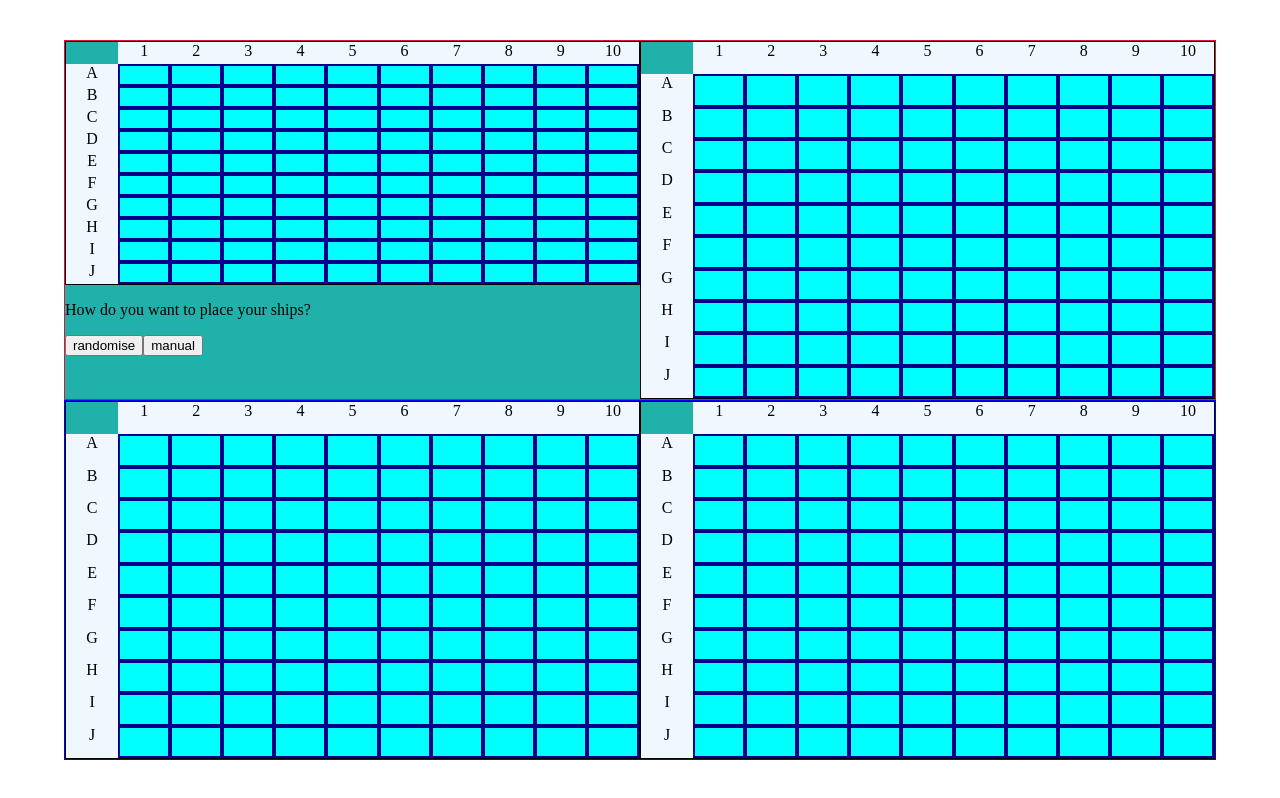
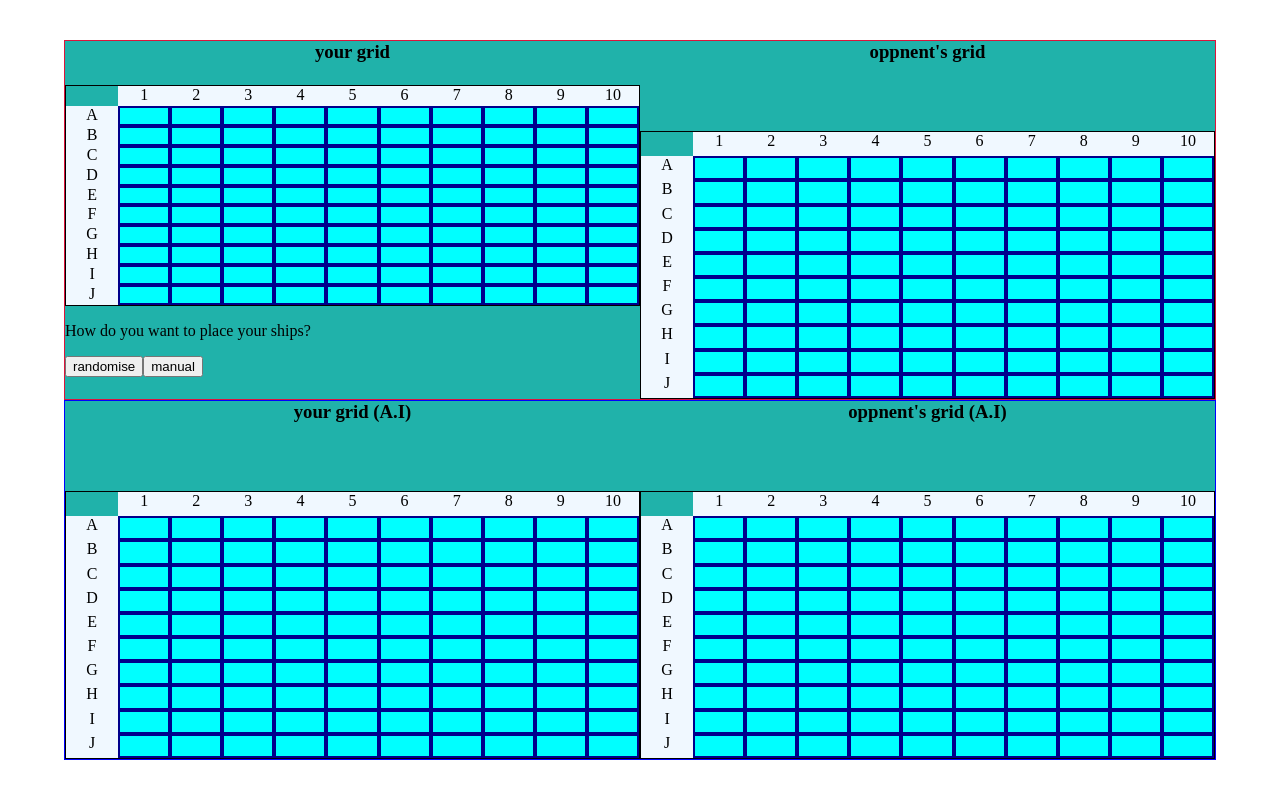
Before and after one commit to matthewnolancintron/battleship, a website with bundled scripts: page index.html in a window 1280 px wide. Built offline with nearby package versions, Linux system fonts and the light colour scheme.

Commit message:
update structure of the html to work with the scripts

```diff
--- a/index.html
+++ b/index.html
@@ -1,39 +1,3 @@
-<!-- crafting User Interface:
-    display both the player’s
-    boards and render them using
-    information from the Gameboard class.
-
-     You need methods to render the gameboards
-     and to take user input for attacking.
-     For attacks,
-     let the user click on a coordinate
-     in the enemy Gameboard.
-
-     interface has a
-     your grid display:
-     that shows the players ships placed on the grid
-     and later will have a drag and drop system
-
-     and an opponets grid that doesn't show any ships
-     until the player hits the ship or will display
-     a miss on that grid
-
-     once a ship is hit the turn will stay as the
-     players turn until they make another miss
-
-     when oppnenet hits your grid miss will show up
-     no your grid too and
-     when a ship is hit it will turn red with an x on
-     the section of the ship that was hit
-
-     misses will turn grey with a black dot
-
-     for testing there will be a section underneath
-     the players grids to show the computer's grids
-     after testing hide that part of the display
-     or remove it until needed again for testing.
-
--->
 <!DOCTYPE html>
 <html lang="en">
   <head>
@@ -54,7 +18,9 @@
             where you place ships and keep
             track of opponent's hits and misses
          -->
-        <section id="gridOfHumansShips"></section>
+        <section id="gridOfHumansShips">
+          <h1>your grid</h1>
+        </section>
 
         <!-- Opponent's grid -->
         <!--
@@ -64,7 +30,9 @@
             uncovering the location of the
             enemys armada
          -->
-        <section id="gridOfHumansEnemysShips"></section>
+        <section id="gridOfHumansEnemysShips">
+          <h1>oppnent's grid</h1>
+        </section>
       </section>
 
 
@@ -72,13 +40,17 @@
       <!-- for developemnt: A.I gameBoard-->
       <section id="AIsGameBoard">
         <!-- A.I grid for it's ships -->
-        <section id="gridOfAIsShips"></section>
+        <section id="gridOfAIsShips">
+          <h1>your grid (A.I)</h1>
+        </section>
 
         <!-- Opponent's grid:
              (your grid but from the perspetive
              of the A.I/opponent)
         -->
-        <section id="gridOfAIEnemysShips"></section>
+        <section id="gridOfAIEnemysShips">
+          <h1>oppnent's grid (A.I)</h1>
+        </section>
     </section>
 
     </main>
```
